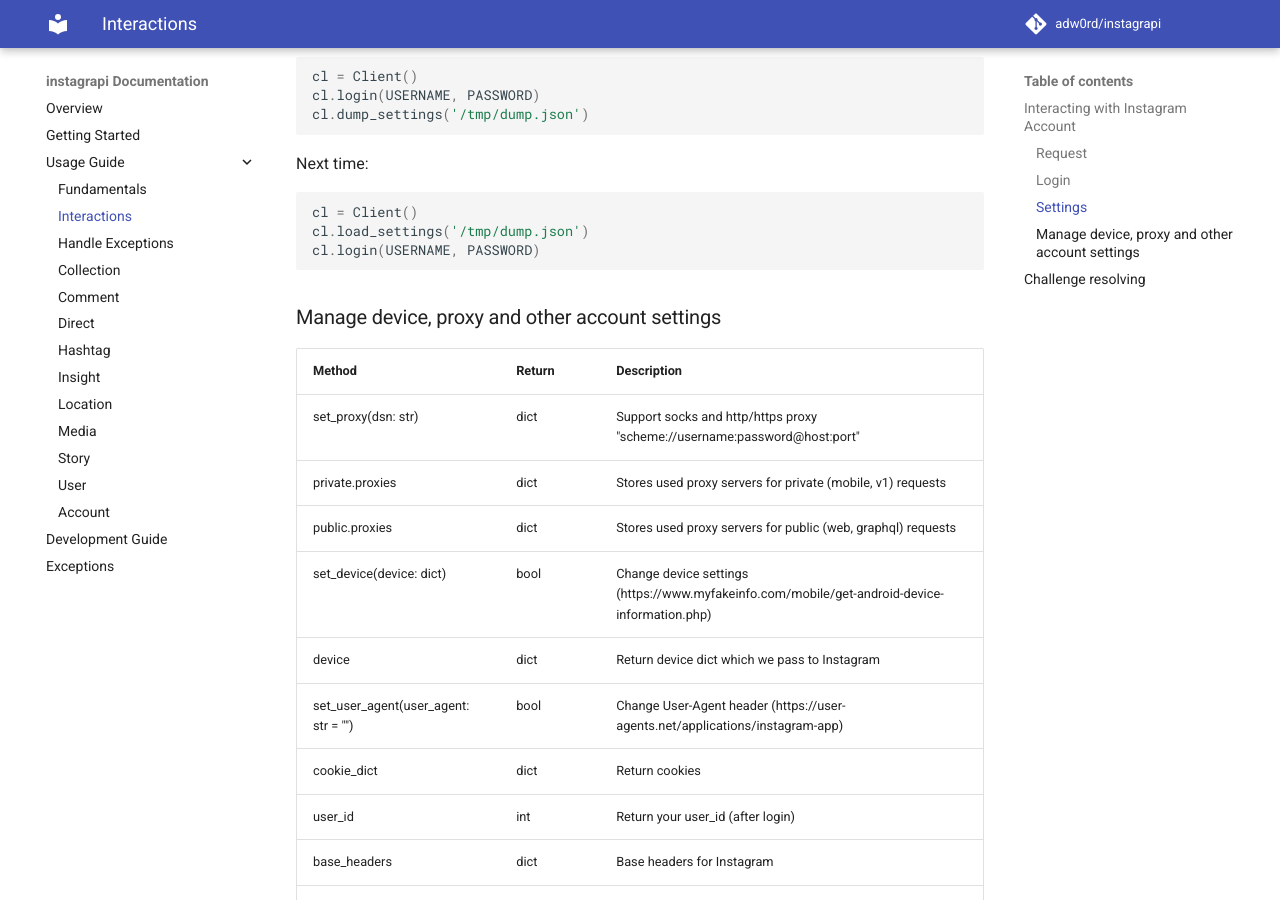
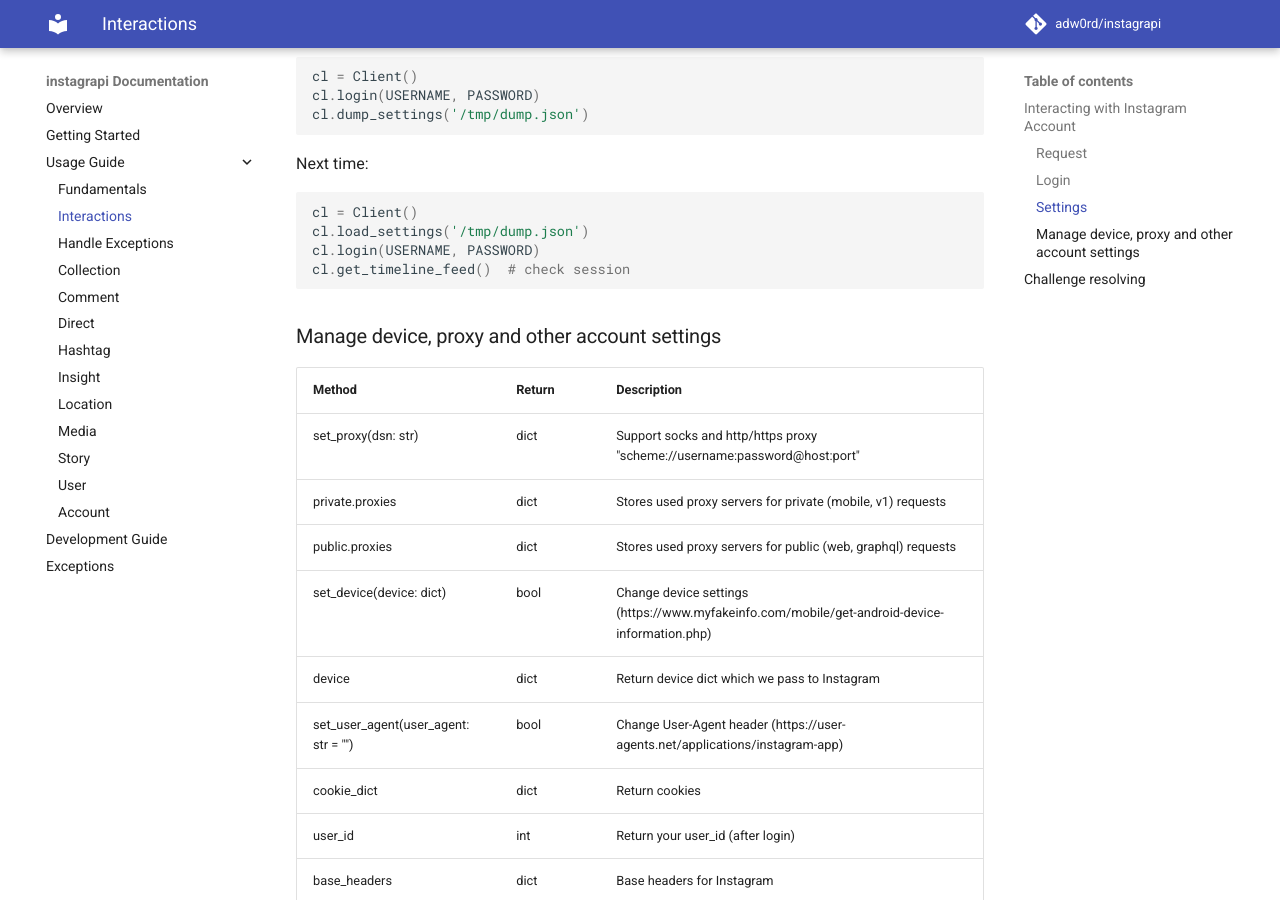
Before and after one commit to subzeroid/instagrapi, an MkDocs documentation site: the page built from docs/usage-guide/interactions.md, in a window 1280 px wide and 900 px high, scrolled down 3025 px. Built offline with MkDocs 1.6.1 and Material for MkDocs 9.7.7, drawn with Linux system fonts in a browser that asks for light colours; comment, search, counter and statistics services are not loaded; the version menu is left out.

Commit message:
Check login/session instructions for docs/usage-guide/interactions.md

````diff
--- a/docs/usage-guide/interactions.md
+++ b/docs/usage-guide/interactions.md
@@ -116,6 +116,7 @@
 cl = Client()
 cl.load_settings('/tmp/dump.json')
 cl.login(USERNAME, PASSWORD)
+cl.get_timeline_feed()  # check session
 ```
 
 ### Manage device, proxy and other account settings
````
